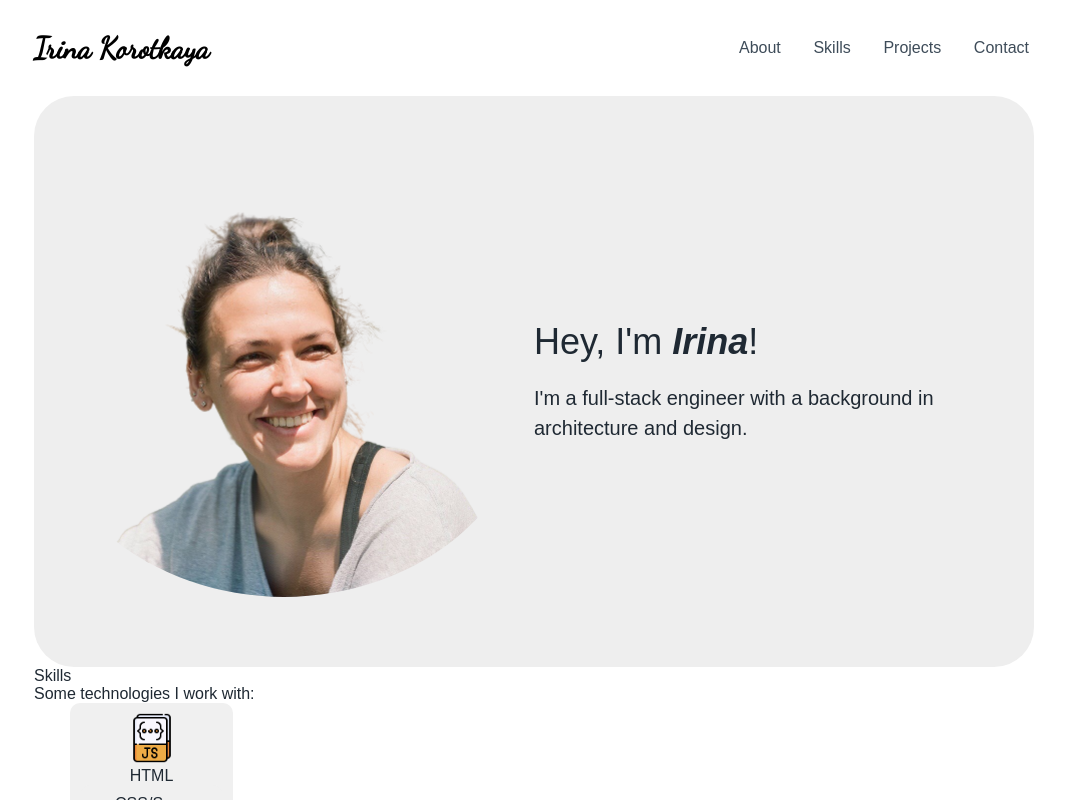
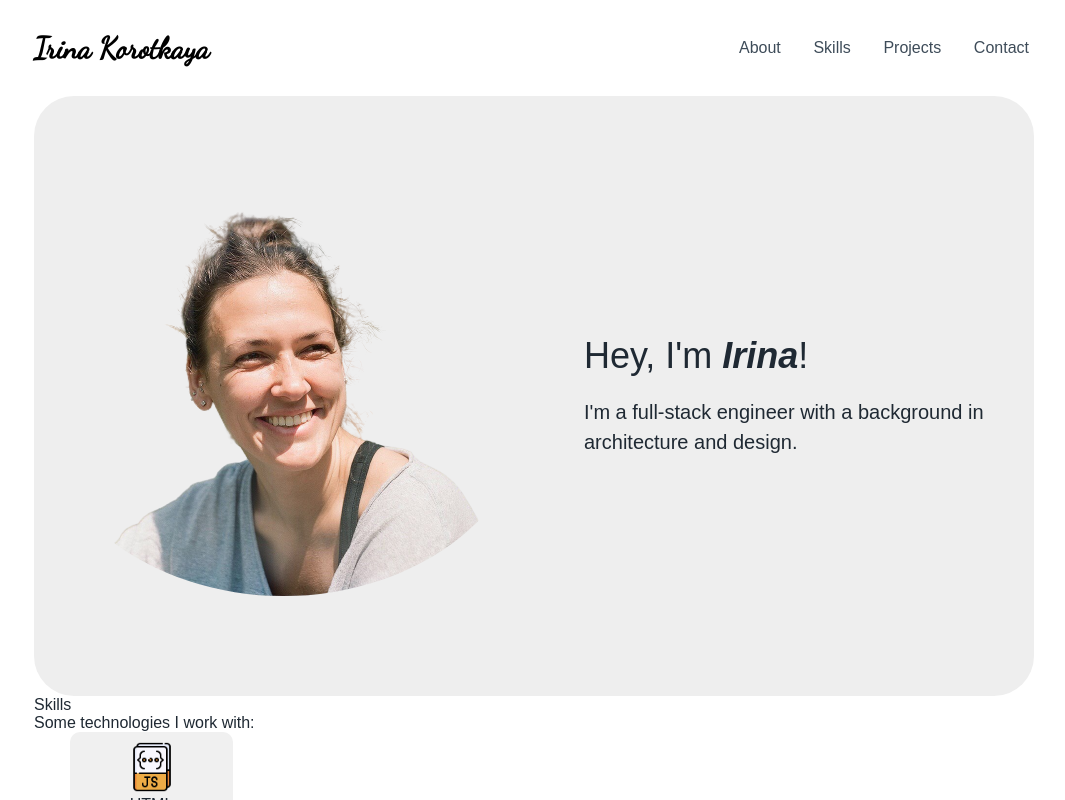
Before and after one commit to ikorotkaya/korotkaya-com, a React (Create React App) app: page / in a window 1280 px wide. Shown: the top 800 px of the page, without its empty margins (106-1171 px from the left). Built offline with nearby package versions, Linux system fonts and the light colour scheme.

Commit message:
Add margin for description in about me section

```diff
--- a/src/App.scss
+++ b/src/App.scss
@@ -68,7 +68,8 @@ html,
 
 .topic {
   &__about-me {
-    display: flex;
+    display: grid;
+    grid-template-columns: 1fr 1fr;
     align-items: center;
     justify-content: center;
     background-color: rgb(238, 238, 238);
@@ -78,14 +79,12 @@ html,
 
 .about-me {
   &__avatar {
-    width: 500px;
     border-radius: 50%;
-    padding-bottom: 70px;
+    padding-bottom: 100px;
   }
 
   &__description {
-    margin-right: 100px;
-    width: 400px;
+    margin: 0 50px;
   }
 }
 
```
